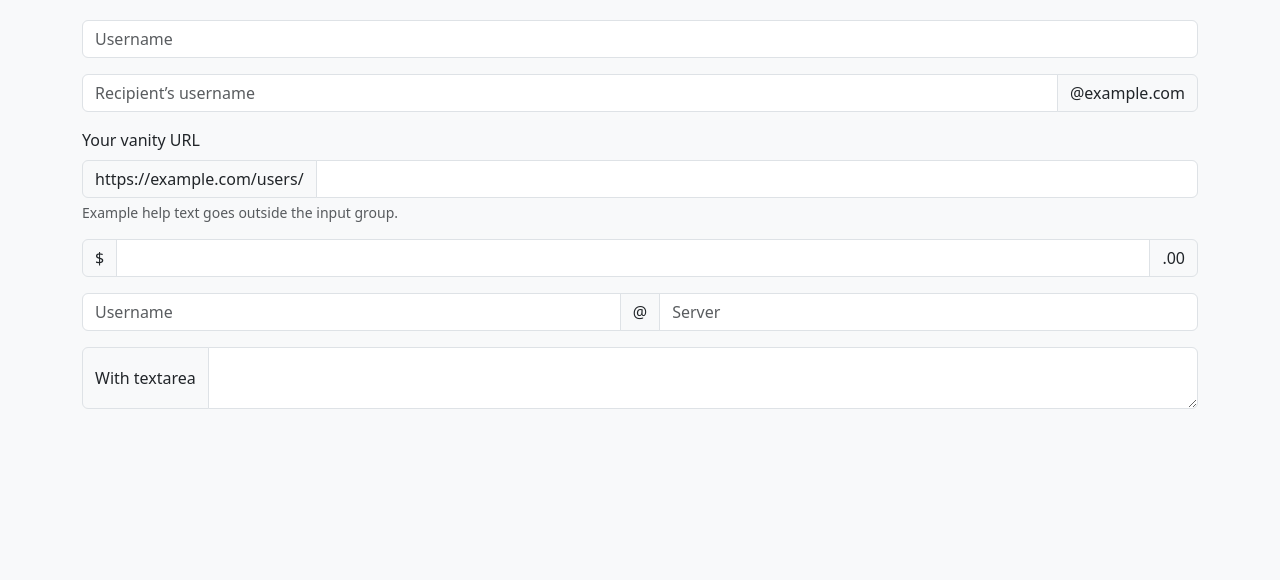
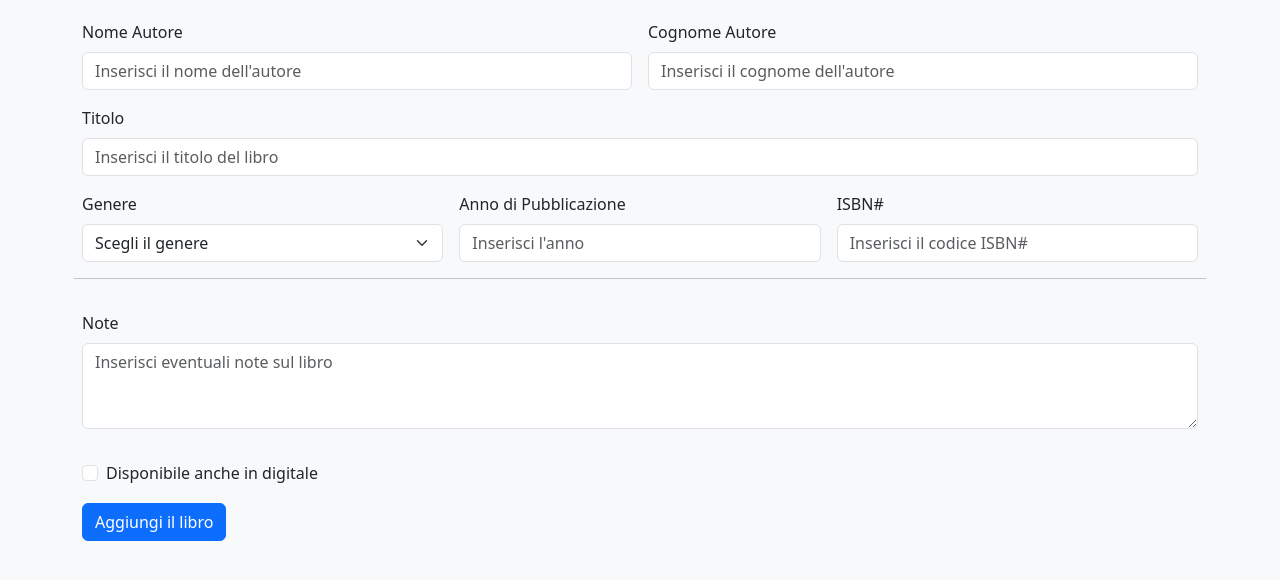
Before and after one commit to gabrielebonucci/html-css-bootstrap-dashboard, a plain HTML site: page form.html in a window 1280 px wide. Shown: the part 152-732 px from the top of the page. Drawn offline with nearby package versions, Linux system fonts and the light colour scheme.

Commit message:
sviluppo form

```diff
--- a/form.html
+++ b/form.html
@@ -61,42 +61,59 @@
                 <h1 class="fs-2 mb-4">Nuovo libro</h1>
             </div>
 
-            <div class="input-group mb-3">
-                <input type="text" class="form-control" placeholder="Username" aria-label="Username"
-                    aria-describedby="basic-addon1">
+            <form class="row g-3">
+                <div class="col-md-6">
+                    <label for="name-author" class="form-label">Nome Autore</label>
+                    <input type="name" class="form-control" id="inputEmail4"
+                        placeholder="Inserisci il nome dell'autore">
+                </div>
+                <div class="col-md-6">
+                    <label for="inputPassword4" class="form-label">Cognome Autore</label>
+                    <input type="password" class="form-control" id="inputPassword4"
+                        placeholder="Inserisci il cognome dell'autore">
+                </div>
+                <div class="col-12">
+                    <label for="inputAddress" class="form-label">Titolo</label>
+                    <input type="text" class="form-control" id="inputAddress"
+                        placeholder="Inserisci il titolo del libro">
+                </div>
+                <div class="col-md-4">
+                    <label for="inputState" class="form-label">Genere</label>
+                    <select id="inputState" class="form-select">
+                        <option selected>Scegli il genere</option>
+                        <option>Giallo</option>
+                        <option>Avventura</option>
+                        <option>Poesia</option>
+                        <option>Comico</option>
+                    </select>
+                </div>
+                <div class="col-md-4">
+                    <label for="inputCity" class="form-label">Anno di Pubblicazione</label>
+                    <input type="text" class="form-control" id="inputCity" placeholder="Inserisci l'anno">
                 </div>
 
-            <div class="input-group mb-3">
-                <input type="text" class="form-control" placeholder="Recipient’s username"
-                    aria-label="Recipient’s username" aria-describedby="basic-addon2">
-                <span class="input-group-text" id="basic-addon2">@example.com</span>
+                <div class="col-md-4">
+                    <label for="inputZip" class="form-label">ISBN#</label>
+                    <input type="text" class="form-control" id="inputZip" placeholder="Inserisci il codice ISBN#">
                 </div>
-
+                <hr>
                 <div class="mb-3">
-                <label for="basic-url" class="form-label">Your vanity URL</label>
-                <div class="input-group">
-                    <span class="input-group-text" id="basic-addon3">https://example.com/users/</span>
-                    <input type="text" class="form-control" id="basic-url" aria-describedby="basic-addon3 basic-addon4">
+                    <label for="exampleFormControlTextarea1" class="form-label">Note</label>
+                    <textarea class="form-control" id="exampleFormControlTextarea1" rows="3"
+                        placeholder="Inserisci eventuali note sul libro"></textarea>
                 </div>
-                <div class="form-text" id="basic-addon4">Example help text goes outside the input group.</div>
+                <div class="col-12">
+                    <div class="form-check">
+                        <input class="form-check-input" type="checkbox" id="gridCheck">
+                        <label class="form-check-label" for="gridCheck">
+                            Disponibile anche in digitale
+                        </label>
                     </div>
-
-            <div class="input-group mb-3">
-                <span class="input-group-text">$</span>
-                <input type="text" class="form-control" aria-label="Amount (to the nearest dollar)">
-                <span class="input-group-text">.00</span>
                 </div>
-
-            <div class="input-group mb-3">
-                <input type="text" class="form-control" placeholder="Username" aria-label="Username">
-                <span class="input-group-text">@</span>
-                <input type="text" class="form-control" placeholder="Server" aria-label="Server">
+                <div class="col-12">
+                    <button type="submit" class="btn btn-primary">Aggiungi il libro</button>
                 </div>
-
-            <div class="input-group">
-                <span class="input-group-text">With textarea</span>
-                <textarea class="form-control" aria-label="With textarea"></textarea>
-            </div>
+            </form>
         </div>
     </main>
 </body>
```
Lines whose indentation alone changed are shown as unchanged.
